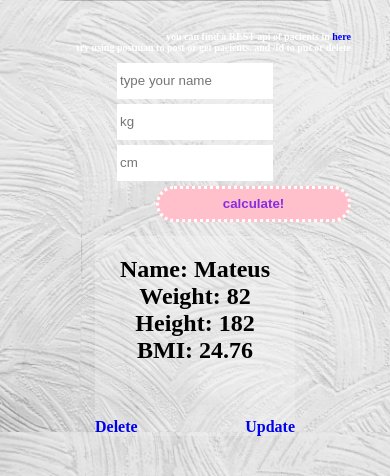
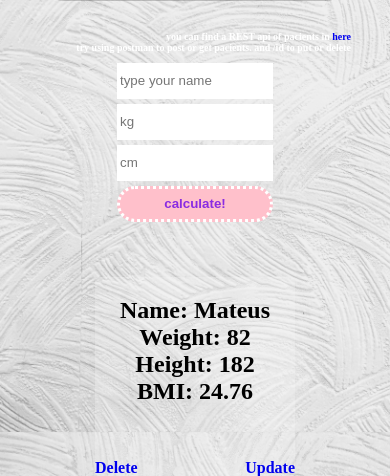
Before and after one commit to mateusmecunhe/python-flask-app, a Flask app: page /bmi/ in a window 390 px wide. Shown: the part 153-629 px from the top of the page. Run offline with Flask 2, Linux system fonts and the light colour scheme; data comes from the database, SQL or seed files in the repository.

Commit message:
adjusting mobile version

```diff
--- a/static/css/bmi/bmi.css
+++ b/static/css/bmi/bmi.css
@@ -155,8 +155,8 @@ form input{
 
     #submit{
         width: 50%;
-        left: 40%;
-        position: absolute;
+        /* left: 40%; */
+        /* position: absolute; */
         font-weight: bold
     }
 
--- a/templates/index.html
+++ b/templates/index.html
@@ -41,7 +41,7 @@
         <p>as you may notice, it still doesn't look pretty. I'm working on it.</p>
         <ul>
           <li> <a href="task">check out my task manager</a></li>
-          <li> <a href="bmi">or my Body Mass Index calculator</a></li>
+          <li> <a href="bmi">or my Body Mass Index calculator - including REST api</a></li>
           <li> <a href="https://github.com/mateusmecunhe/" target="_blank">or, even, my github</a></li>
         </ul>
       </div>
```
